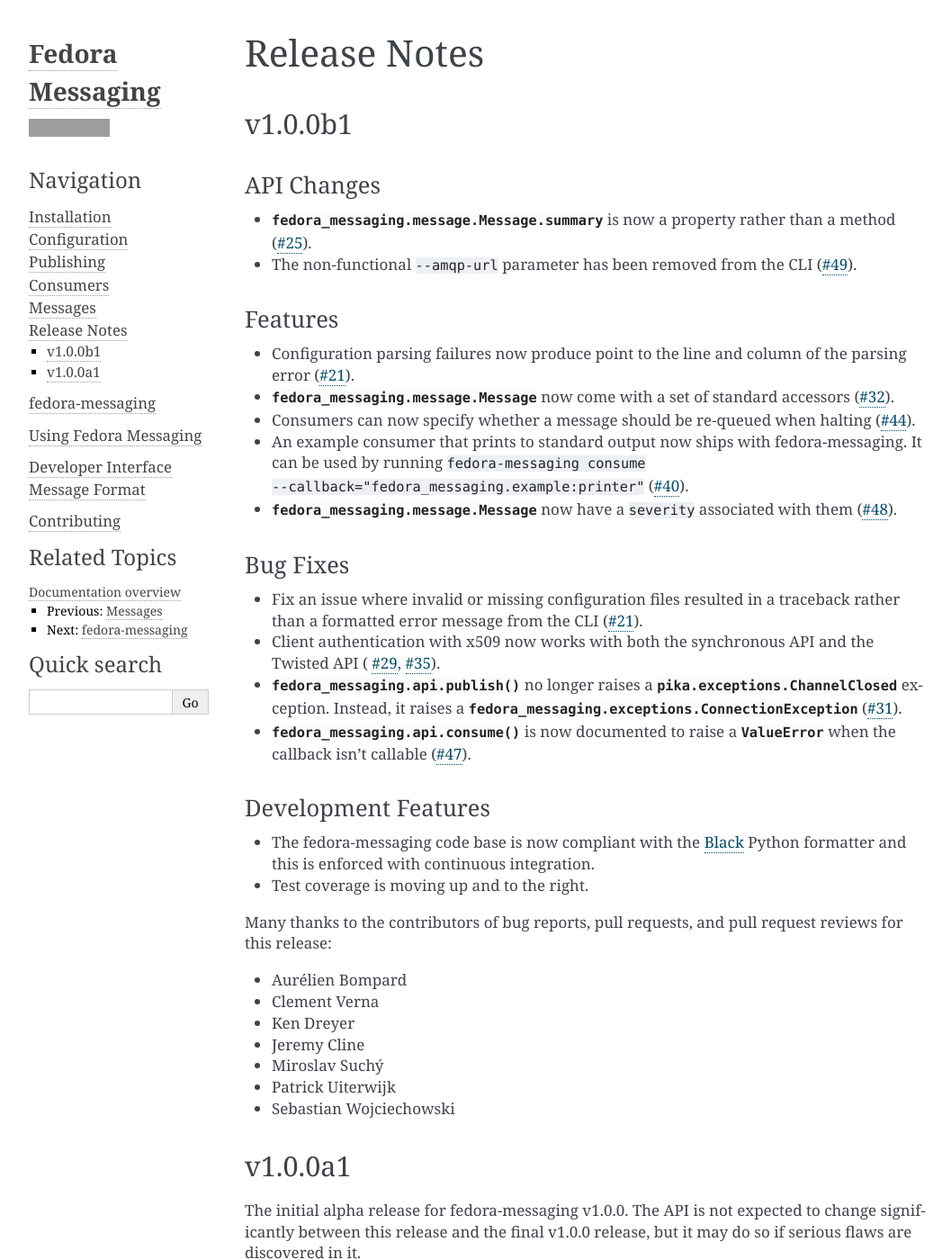
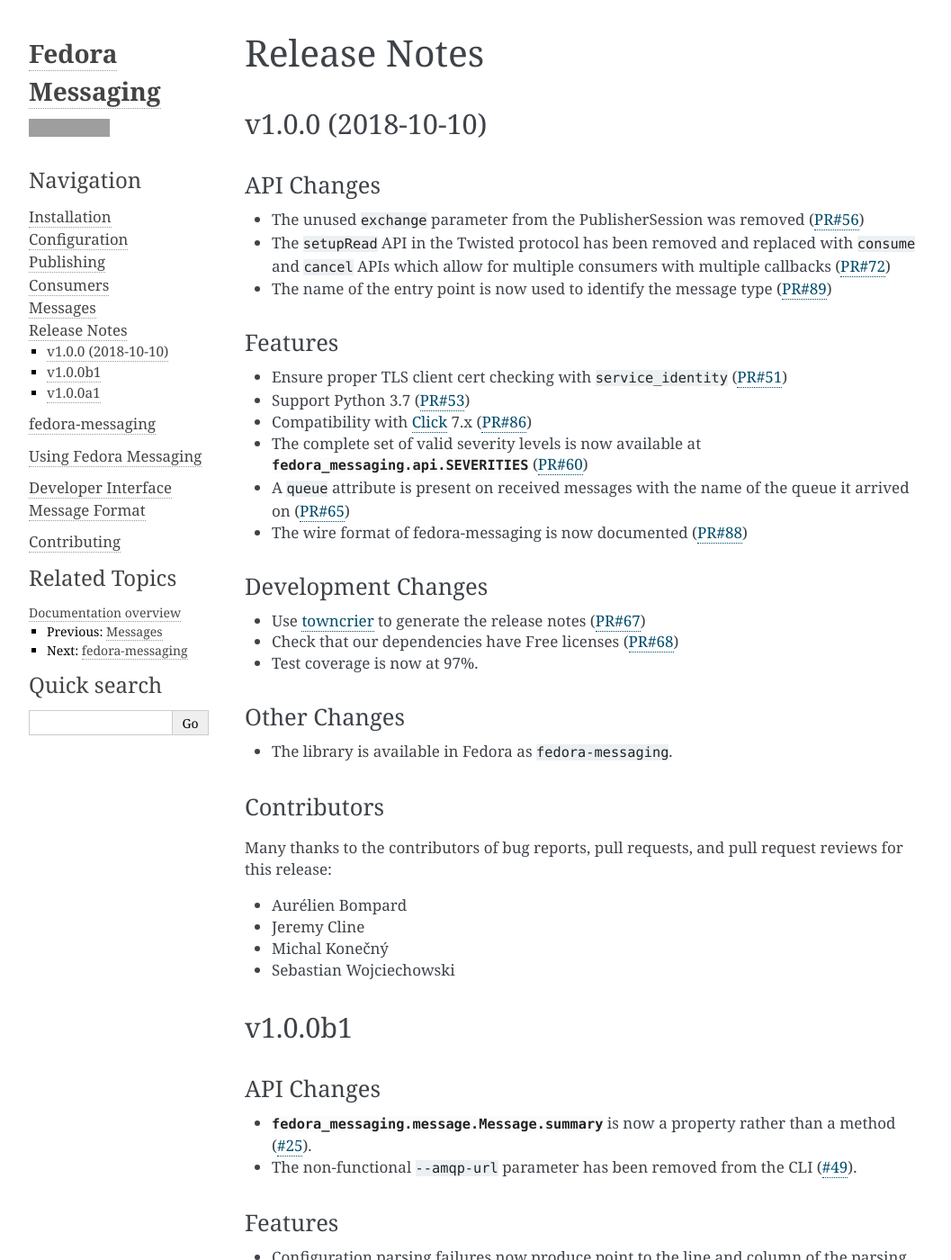
Before and after one commit to fedora-infra/fedora-messaging, a Sphinx documentation site: the page built from docs/changelog.rst, in a window 1280 px wide and 1400 px high. Shown: the whole window at 90% size, without its empty margins (98-1155 px from the left). Built offline with Sphinx 7.4.7, drawn with Linux system fonts in a browser that asks for light colours; grey boxes are pictures that could not be loaded.

Commit message:
Prepare the v1.0.0 release
Signed-off-by: Jeremy Cline <jcline@redhat.com>

```diff
--- a/docs/changelog.rst
+++ b/docs/changelog.rst
@@ -3,6 +3,77 @@ Release Notes
 =============
 
 .. towncrier release notes start
+
+v1.0.0 (2018-10-10)
+===================
+
+API Changes
+-----------
+
+* The unused ``exchange`` parameter from the PublisherSession was removed
+  (`PR#56 <https://github.com/fedora-infra/fedora-messaging/pull/56>`_)
+
+* The ``setupRead`` API in the Twisted protocol has been removed and replaced with
+  ``consume`` and ``cancel`` APIs which allow for multiple consumers with multiple
+  callbacks
+  (`PR#72 <https://github.com/fedora-infra/fedora-messaging/pull/72>`_)
+
+* The name of the entry point is now used to identify the message type
+  (`PR#89 <https://github.com/fedora-infra/fedora-messaging/pull/89>`_)
+
+
+Features
+--------
+
+* Ensure proper TLS client cert checking with ``service_identity``
+  (`PR#51 <https://github.com/fedora-infra/fedora-messaging/pull/51>`_)
+
+* Support Python 3.7
+  (`PR#53 <https://github.com/fedora-infra/fedora-messaging/pull/53>`_)
+
+* Compatibility with `Click <https://click.palletsprojects.com/>`_ 7.x
+  (`PR#86 <https://github.com/fedora-infra/fedora-messaging/pull/86>`_)
+
+* The complete set of valid severity levels is now available at
+  :data:`fedora_messaging.api.SEVERITIES`
+  (`PR#60 <https://github.com/fedora-infra/fedora-messaging/pull/60>`_)
+
+* A ``queue`` attribute is present on received messages with the name of the
+  queue it arrived on
+  (`PR#65 <https://github.com/fedora-infra/fedora-messaging/pull/65>`_)
+
+* The wire format of fedora-messaging is now documented
+  (`PR#88 <https://github.com/fedora-infra/fedora-messaging/pull/88>`_)
+
+
+Development Changes
+-------------------
+
+* Use `towncrier <https://github.com/hawkowl/towncrier>`_ to generate the release notes
+  (`PR#67 <https://github.com/fedora-infra/fedora-messaging/pull/67>`_)
+
+* Check that our dependencies have Free licenses
+  (`PR#68 <https://github.com/fedora-infra/fedora-messaging/pull/68>`_)
+
+* Test coverage is now at 97%.
+
+
+Other Changes
+-------------
+
+* The library is available in Fedora as ``fedora-messaging``.
+
+
+Contributors
+------------
+Many thanks to the contributors of bug reports, pull requests, and pull request
+reviews for this release:
+
+* Aurélien Bompard
+* Jeremy Cline
+* Michal Konečný
+* Sebastian Wojciechowski
+
 
 v1.0.0b1
 ========
--- a/fedora_messaging/__init__.py
+++ b/fedora_messaging/__init__.py
@@ -15,4 +15,4 @@
 # with this program; if not, write to the Free Software Foundation, Inc.,
 # 51 Franklin Street, Fifth Floor, Boston, MA 02110-1301 USA.
 
-__version__ = "1.0.0b1"
+__version__ = "1.0.0"
--- a/setup.py
+++ b/setup.py
@@ -56,7 +56,7 @@ setup(
     url="https://github.com/fedora-infra/fedora-messaging",
     # Possible options are at https://pypi.python.org/pypi?%3Aaction=list_classifiers
     classifiers=[
-        "Development Status :: 4 - Beta",
+        "Development Status :: 5 - Production/Stable",
         "License :: OSI Approved :: GNU General Public License v2 or later (GPLv2+)",
         "Operating System :: POSIX :: Linux",
         "Programming Language :: Python :: 2",
```
Also changed, not shown: 13 other files.
